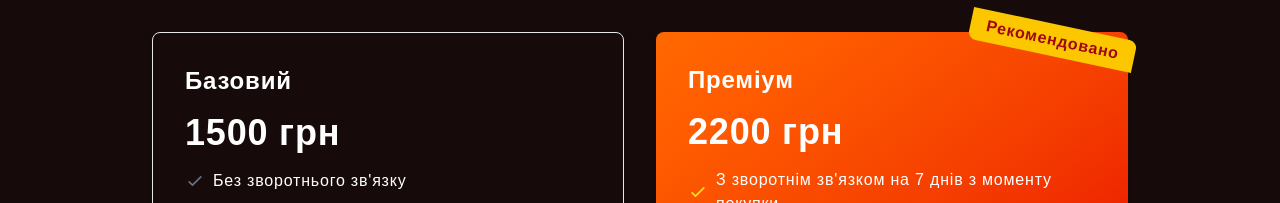
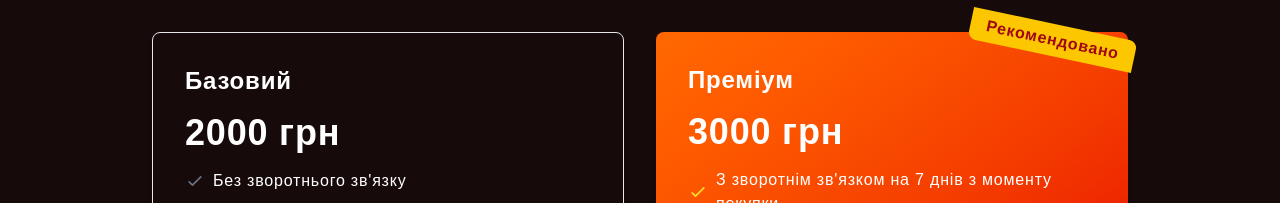
Before and after one commit to GrigoriyShkarta/fireUpYourDriveUa, a Next.js app: page / in a window 1280 px wide. Shown: the part 5350-5553 px from the top of the page. Built offline with nearby package versions, Linux system fonts and the light colour scheme; a web font is replaced by a local one.

Commit message:
fixed price

```diff
--- a/components/Price.tsx
+++ b/components/Price.tsx
@@ -8,7 +8,7 @@ export default function Price() {
 				<div className='bg-gray p-8 rounded-lg shadow-md border border-gray-200 flex flex-col justify-between'>
 					<div>
 						<h3 className='text-2xl font-semibold mb-4'>Базовий</h3>
-						<p className='text-4xl font-bold mb-4'>1500 грн</p>
+						<p className='text-4xl font-bold mb-4'>2000 грн</p>
 						<ul className='space-y-2'>
 							<li className='flex items-center'>
 								<svg
@@ -60,7 +60,7 @@ export default function Price() {
 						Рекомендовано
 					</div>
 					<h3 className='text-2xl font-semibold mb-4'>Преміум</h3>
-					<p className='text-4xl font-bold mb-4'>2200 грн</p>
+					<p className='text-4xl font-bold mb-4'>3000 грн</p>
 					<ul className='space-y-2'>
 						<li className='flex items-center'>
 							<svg
```
